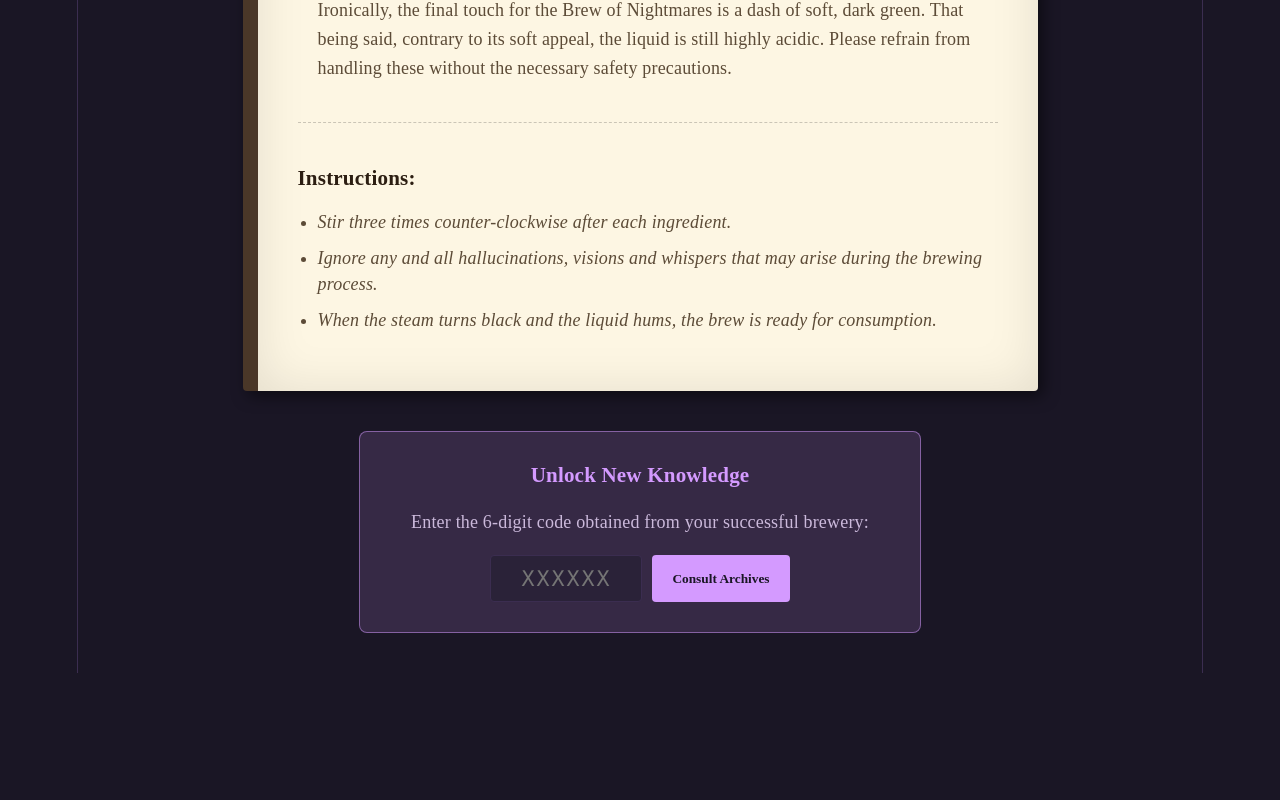
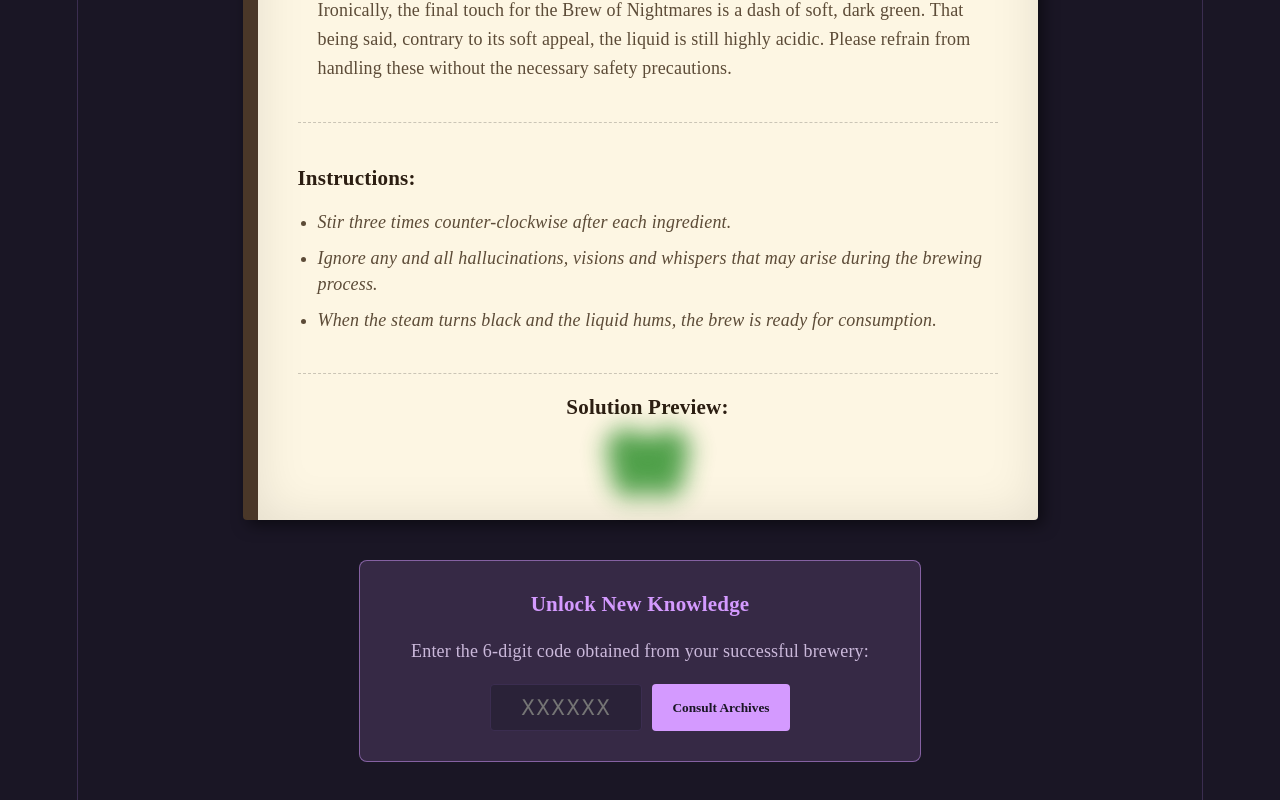
Before and after one commit to FoolsSeldomDiffer/BrewPrinceCompanion, a React (Vite) app: page / in a window 1280 px wide. Shown: the part 714-1514 px from the top of the page. Before the commit the page ends 1387 px from the top, so only its background shows below. Built offline with nearby package versions, Linux system fonts and the light colour scheme.

Commit message:
added solution color

```diff
--- a/src/App.css
+++ b/src/App.css
@@ -36,6 +36,58 @@
   font-size: 1.2rem;
   margin-bottom: 30px;
   text-align: center;
+}
+
+.solution-color-preview {
+  margin-top: 40px;
+  padding-top: 20px;
+  border-top: 1px dashed rgba(0,0,0,0.2);
+  display: flex;
+  flex-direction: column;
+  align-items: center;
+  gap: 20px;
+}
+
+.solution-color-preview h3 {
+  font-family: var(--heading);
+  color: #2c1e12;
+  margin: 0;
+}
+
+.color-swatch {
+  width: 40px;
+  height: 40px;
+  border-radius: 50%;
+  border: none;
+  filter: blur(8px);
+  box-shadow:
+    0 0 10px rgba(0,0,0,0.1),
+    20px -10px 15px currentColor,
+    -20px -10px 15px currentColor,
+    15px 15px 15px currentColor,
+    -15px 15px 15px currentColor;
+  opacity: 0.8;
+  animation: cloud-pulse 6s ease-in-out infinite alternate;
+  position: relative;
+}
+
+@keyframes cloud-pulse {
+  0% {
+    transform: scale(1) translate(0, 0);
+    filter: blur(8px);
+  }
+  33% {
+    transform: scale(1.1) translate(2px, -3px);
+    filter: blur(10px);
+  }
+  66% {
+    transform: scale(0.95) translate(-2px, 2px);
+    filter: blur(7px);
+  }
+  100% {
+    transform: scale(1.05) translate(0, 0);
+    filter: blur(9px);
+  }
 }
 
 .recipe-steps {
--- a/src/App.tsx
+++ b/src/App.tsx
@@ -66,6 +66,15 @@ function RecipeDisplay() {
           ))}
         </ul>
       </section>
+
+      <section className="solution-color-preview">
+        <h3>Solution Preview:</h3>
+        <div
+          className="color-swatch"
+          style={{ backgroundColor: recipe.solutionColor, color: recipe.solutionColor }}
+          title={recipe.solutionColor}
+        />
+      </section>
     </article>
   );
 }
--- a/src/recipeData.ts
+++ b/src/recipeData.ts
@@ -25,7 +25,8 @@ const initialRecipe: Recipe = {
     "Stir three times counter-clockwise after each ingredient.",
     "Ignore any and all hallucinations, visions and whispers that may arise during the brewing process.",
     "When the steam turns black and the liquid hums, the brew is ready for consumption."
-  ]
+  ],
+  solutionColor: "#228B22" // ForestGreen
 };
 
 const recipe285913: Recipe = {
@@ -54,7 +55,8 @@ const recipe285913: Recipe = {
     "Once hardened, wait at least one hour for the flask to be completely sealed before usage.",
     "When consuming the concoction, gulp it down AS SOON as the flask is opened. Time is ever-fleeting and can easily slip away."
 
-  ]
+  ],
+  solutionColor: "#4169E1" // RoyalBlue
 };
 
 const recipe510624: Recipe = {
@@ -81,7 +83,8 @@ const recipe510624: Recipe = {
   additionalInstructions: [
     "Stir clockwise with a rod made of pure gold.",
     "Whisper your deepest desire into the steam."
-  ]
+  ],
+  solutionColor: "#DAA520" // GoldenRod
 };
 
 const recipe741938: Recipe = {
@@ -108,7 +111,8 @@ const recipe741938: Recipe = {
   additionalInstructions: [
     "Boil until the liquid glows with a soft golden hue.",
     "Strain through a cloth woven from spider silk."
-  ]
+  ],
+  solutionColor: "#FFD700" // Gold
 };
 
 export const allRecipes: Record<string, Recipe> = {
--- a/src/types.ts
+++ b/src/types.ts
@@ -10,4 +10,5 @@ export interface Recipe {
   intro: string;
   steps: RecipeStep[];
   additionalInstructions: string[];
+  solutionColor: string;
 }
```
